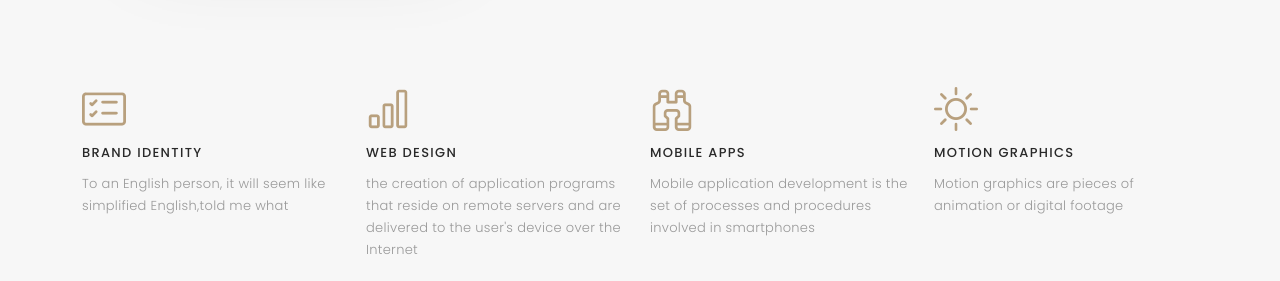
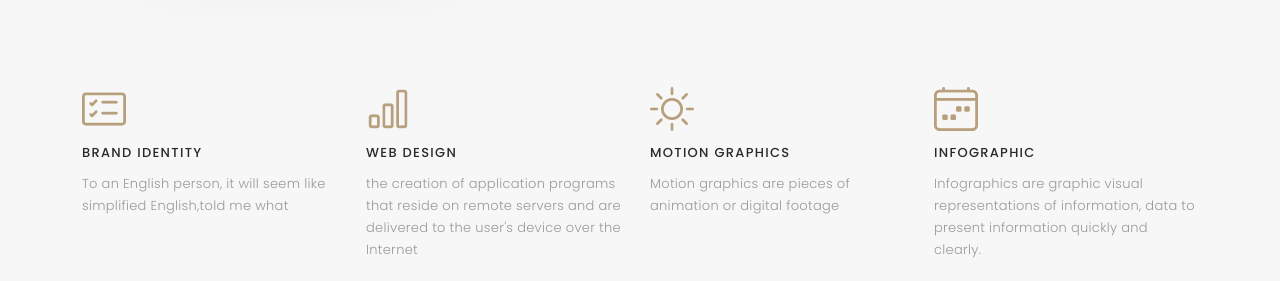
Before and after one commit to hakimoufkir/abdelhakimoufkir, a plain HTML site: page index.html in a window 1280 px wide. Shown: the part 1333-1614 px from the top of the page. Drawn offline with nearby package versions, Linux system fonts and the light colour scheme; a web font is replaced by a local one.

Commit message:
Update index.html

```diff
--- a/index.html
+++ b/index.html
@@ -139,13 +139,7 @@
               </div>
             </div><!-- End testimonial item -->
 
-            <div class="swiper-slide">
-              <div class="services-block">
-                <i class="bi bi-binoculars"></i>
-                <span>MOBILE APPS</span>
-                <p class="separator">Mobile application development is the set of processes and procedures involved in smartphones </p>
-              </div>
-            </div><!-- End testimonial item -->
+
 
             <div class="swiper-slide">
               <div class="services-block">
```
